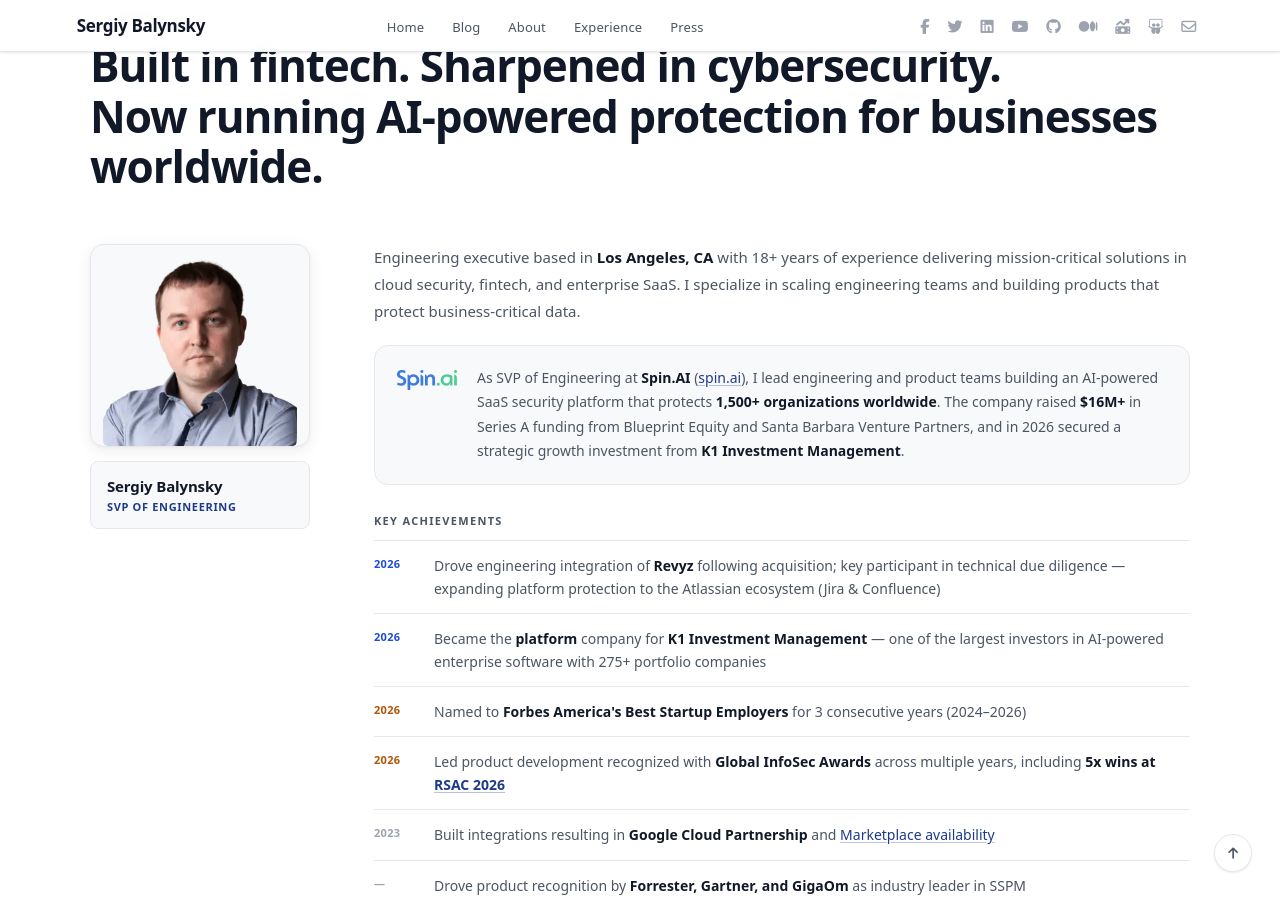
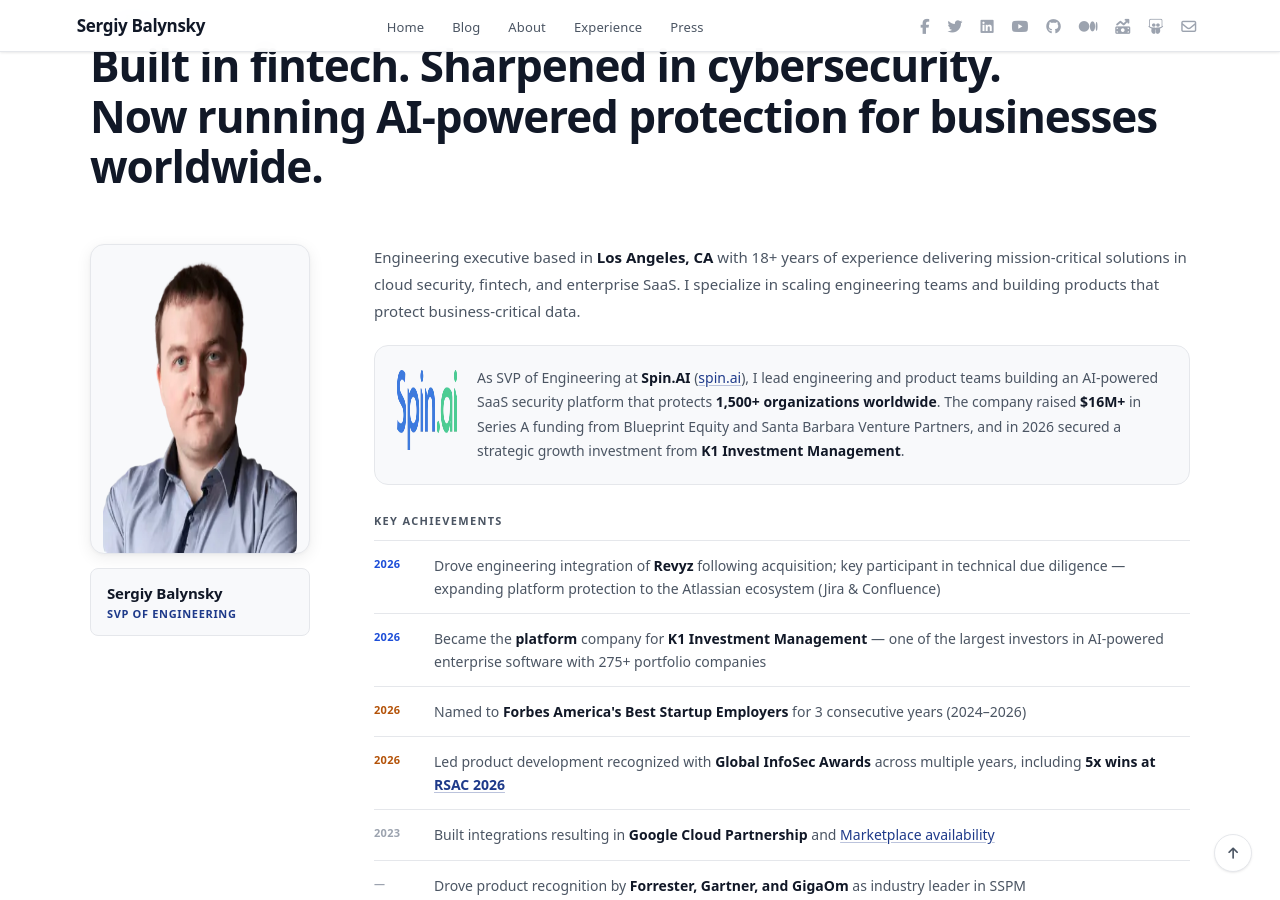
Before and after one commit to balynsky/personal-site, a Jekyll site: the page built from index.html, in a window 1280 px wide and 900 px high, scrolled down 978 px. Built offline with Jekyll 4.4.1, drawn with Linux system fonts in a browser that asks for light colours; nearby versions of some CDN libraries.

Commit message:
replace gallery images with thumbnails and update image attributes in about and nav sections

```diff
--- a/_includes/about-gallery.html
+++ b/_includes/about-gallery.html
@@ -3,41 +3,41 @@
     <div class="gallery-row">
         <div class="gallery-track">
             <div class="gallery-item" data-src="/assets/images/gallery/rsac_2025.webp" data-caption="RSAC 2025 · San Francisco">
-                <img src="/assets/images/gallery/rsac_2025.webp" alt="RSAC 2025 Conference, San Francisco" loading="lazy">
+                <img src="/assets/images/gallery/rsac_2025-thumb.webp" alt="RSAC 2025 Conference, San Francisco" loading="lazy">
             </div>
             <div class="gallery-item" data-src="/assets/images/gallery/spin_la_office.webp" data-caption="Spin.AI · Los Angeles">
-                <img src="/assets/images/gallery/spin_la_office.webp" alt="Spin.AI team, Los Angeles office" loading="lazy">
+                <img src="/assets/images/gallery/spin_la_office-thumb.webp" alt="Spin.AI team, Los Angeles office" loading="lazy">
             </div>
             <div class="gallery-item" data-src="/assets/images/gallery/spin_la_team.webp" data-caption="Spin.AI team · LA office">
-                <img src="/assets/images/gallery/spin_la_team.webp" alt="Spin.AI full team, Los Angeles" loading="lazy">
+                <img src="/assets/images/gallery/spin_la_team-thumb.webp" alt="Spin.AI full team, Los Angeles" loading="lazy">
             </div>
             <div class="gallery-item" data-src="/assets/images/gallery/spin_office_team.webp" data-caption="Working session">
-                <img src="/assets/images/gallery/spin_office_team.webp" alt="Working session at Spin.AI office" loading="lazy">
+                <img src="/assets/images/gallery/spin_office_team-thumb.webp" alt="Working session at Spin.AI office" loading="lazy">
             </div>
             <div class="gallery-item" data-src="/assets/images/gallery/team_dinner.webp" data-caption="Team dinner">
-                <img src="/assets/images/gallery/team_dinner.webp" alt="Team dinner" loading="lazy">
+                <img src="/assets/images/gallery/team_dinner-thumb.webp" alt="Team dinner" loading="lazy">
             </div>
             <div class="gallery-item" data-src="/assets/images/gallery/google_cloud_day.webp" data-caption="Google Cloud Day">
-                <img src="/assets/images/gallery/google_cloud_day.webp" alt="Google Cloud Day" loading="lazy">
+                <img src="/assets/images/gallery/google_cloud_day-thumb.webp" alt="Google Cloud Day" loading="lazy">
             </div>
             <!-- duplicates for seamless loop -->
             <div class="gallery-item gallery-item--clone" data-src="/assets/images/gallery/rsac_2025.webp" data-caption="RSAC 2025 · San Francisco" aria-hidden="true">
-                <img src="/assets/images/gallery/rsac_2025.webp" alt="RSAC 2025 Conference, San Francisco" loading="lazy">
+                <img src="/assets/images/gallery/rsac_2025-thumb.webp" alt="RSAC 2025 Conference, San Francisco" loading="lazy">
             </div>
             <div class="gallery-item gallery-item--clone" data-src="/assets/images/gallery/spin_la_office.webp" data-caption="Spin.AI · Los Angeles" aria-hidden="true">
-                <img src="/assets/images/gallery/spin_la_office.webp" alt="Spin.AI team, Los Angeles office" loading="lazy">
+                <img src="/assets/images/gallery/spin_la_office-thumb.webp" alt="Spin.AI team, Los Angeles office" loading="lazy">
             </div>
             <div class="gallery-item gallery-item--clone" data-src="/assets/images/gallery/spin_la_team.webp" data-caption="Spin.AI team · LA office" aria-hidden="true">
-                <img src="/assets/images/gallery/spin_la_team.webp" alt="Spin.AI full team, Los Angeles" loading="lazy">
+                <img src="/assets/images/gallery/spin_la_team-thumb.webp" alt="Spin.AI full team, Los Angeles" loading="lazy">
             </div>
             <div class="gallery-item gallery-item--clone" data-src="/assets/images/gallery/spin_office_team.webp" data-caption="Working session" aria-hidden="true">
-                <img src="/assets/images/gallery/spin_office_team.webp" alt="Working session at Spin.AI office" loading="lazy">
+                <img src="/assets/images/gallery/spin_office_team-thumb.webp" alt="Working session at Spin.AI office" loading="lazy">
             </div>
             <div class="gallery-item gallery-item--clone" data-src="/assets/images/gallery/team_dinner.webp" data-caption="Team dinner" aria-hidden="true">
-                <img src="/assets/images/gallery/team_dinner.webp" alt="Team dinner" loading="lazy">
+                <img src="/assets/images/gallery/team_dinner-thumb.webp" alt="Team dinner" loading="lazy">
             </div>
             <div class="gallery-item gallery-item--clone" data-src="/assets/images/gallery/google_cloud_day.webp" data-caption="Google Cloud Day" aria-hidden="true">
-                <img src="/assets/images/gallery/google_cloud_day.webp" alt="Google Cloud Day" loading="lazy">
+                <img src="/assets/images/gallery/google_cloud_day-thumb.webp" alt="Google Cloud Day" loading="lazy">
             </div>
         </div>
     </div>
@@ -45,29 +45,29 @@
         <div class="gallery-track gallery-track--reverse">
             <!-- clones first — so originals are on screen at animation start (-50%) -->
             <div class="gallery-item gallery-item--clone" data-src="/assets/images/gallery/team_outdoor.webp" data-caption="Engineering team" aria-hidden="true">
-                <img src="/assets/images/gallery/team_outdoor.webp" alt="Engineering team outdoor event" loading="lazy">
+                <img src="/assets/images/gallery/team_outdoor-thumb.webp" alt="Engineering team outdoor event" loading="lazy">
             </div>
             <div class="gallery-item gallery-item--clone" data-src="/assets/images/gallery/team_art.webp" data-caption="Team building" aria-hidden="true">
-                <img src="/assets/images/gallery/team_art.webp" alt="Team building — art workshop" loading="lazy">
+                <img src="/assets/images/gallery/team_art-thumb.webp" alt="Team building — art workshop" loading="lazy">
             </div>
             <div class="gallery-item gallery-item--clone" data-src="/assets/images/gallery/spinbackup_team.webp" data-caption="SpinBackup team" aria-hidden="true">
-                <img src="/assets/images/gallery/spinbackup_team.webp" alt="SpinBackup engineering team" loading="lazy">
+                <img src="/assets/images/gallery/spinbackup_team-thumb.webp" alt="SpinBackup engineering team" loading="lazy">
             </div>
             <div class="gallery-item gallery-item--clone" data-src="/assets/images/gallery/spin_outdoor.webp" data-caption="Spin.AI offsite" aria-hidden="true">
-                <img src="/assets/images/gallery/spin_outdoor.webp" alt="Sergiy Balynsky at Spin.AI offsite" loading="lazy" style="object-position: center top">
+                <img src="/assets/images/gallery/spin_outdoor-thumb.webp" alt="Sergiy Balynsky at Spin.AI offsite" loading="lazy" style="object-position: center top">
             </div>
             <!-- originals second -->
             <div class="gallery-item" data-src="/assets/images/gallery/team_outdoor.webp" data-caption="Engineering team">
-                <img src="/assets/images/gallery/team_outdoor.webp" alt="Engineering team outdoor event" loading="lazy">
+                <img src="/assets/images/gallery/team_outdoor-thumb.webp" alt="Engineering team outdoor event" loading="lazy">
             </div>
             <div class="gallery-item" data-src="/assets/images/gallery/team_art.webp" data-caption="Team building">
-                <img src="/assets/images/gallery/team_art.webp" alt="Team building — art workshop" loading="lazy">
+                <img src="/assets/images/gallery/team_art-thumb.webp" alt="Team building — art workshop" loading="lazy">
             </div>
             <div class="gallery-item" data-src="/assets/images/gallery/spinbackup_team.webp" data-caption="SpinBackup team">
-                <img src="/assets/images/gallery/spinbackup_team.webp" alt="SpinBackup engineering team" loading="lazy">
+                <img src="/assets/images/gallery/spinbackup_team-thumb.webp" alt="SpinBackup engineering team" loading="lazy">
             </div>
             <div class="gallery-item" data-src="/assets/images/gallery/spin_outdoor.webp" data-caption="Spin.AI offsite">
-                <img src="/assets/images/gallery/spin_outdoor.webp" alt="Sergiy Balynsky at Spin.AI offsite" loading="lazy" style="object-position: center top">
+                <img src="/assets/images/gallery/spin_outdoor-thumb.webp" alt="Sergiy Balynsky at Spin.AI offsite" loading="lazy" style="object-position: center top">
             </div>
         </div>
     </div>
--- a/_includes/about-section.html
+++ b/_includes/about-section.html
@@ -5,7 +5,7 @@
         <h2 class="about-heading">Built in fintech. Sharpened in cybersecurity.<br>Now running AI-powered protection for businesses worldwide.</h2>
         <div class="about-grid">
             <div class="about-photo">
-                <img src="{{ site.picture }}" alt="{{ site.name }}">
+                <img src="{{ site.picture }}" alt="{{ site.name }}" width="318" height="310">
                 <div class="about-photo-meta">
                     <div class="about-photo-name">{{ site.name }}</div>
                     <div class="about-photo-role">SVP of Engineering</div>
@@ -22,7 +22,7 @@
                     <div class="company-logo" style="padding-top:4px">
                         <picture>
                             <source srcset="/assets/images/spin_logo.webp" type="image/webp">
-                            <img src="/assets/images/spin_logo.png" alt="Spin AI" style="width:100%;filter:none"/>
+                            <img src="/assets/images/spin_logo.png" alt="Spin AI" width="240" height="80" style="width:100%;filter:none"/>
                         </picture>
                     </div>
                     <div class="company-body">
--- a/_includes/nav.html
+++ b/_includes/nav.html
@@ -17,7 +17,7 @@
             <li><a href="{{ site.url }}/#press">Press</a></li>
             {% comment %}<li><a href="{{ site.url }}/#services">Services</a></li>{% endcomment %}
             {% comment %}<li><a href="{{ site.url }}/#contact">Contact</a></li>{% endcomment %}
-            <li aria-hidden="true">
+            <li>
                 <button class="cancel-btn" aria-label="Close navigation menu">
                     <i class="fas fa-times" aria-hidden="true"></i>
                 </button>
```
Also changed, not shown: assets/images/gallery/google_cloud_day-thumb.webp (added), assets/images/gallery/rsac_2025-thumb.webp (added), assets/images/gallery/spin_la_office-thumb.webp (added), assets/images/gallery/spin_la_team-thumb.webp (added), assets/images/gallery/spin_office_team-thumb.webp (added), assets/images/gallery/spin_outdoor-thumb.webp (added), assets/images/gallery/spinbackup_team-thumb.webp (added), assets/images/gallery/team_art-thumb.webp (added), assets/images/gallery/team_dinner-thumb.webp (added), assets/images/gallery/team_outdoor-thumb.webp (added).
